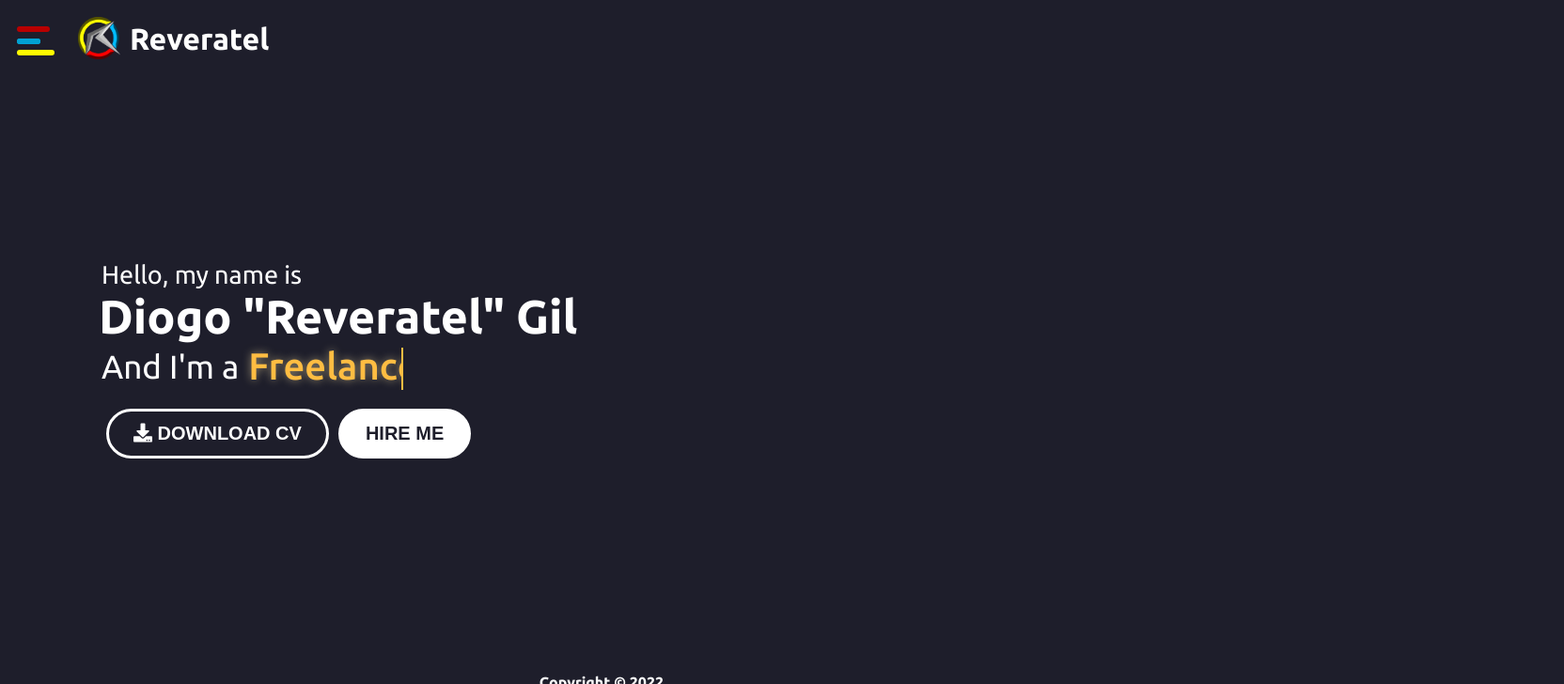
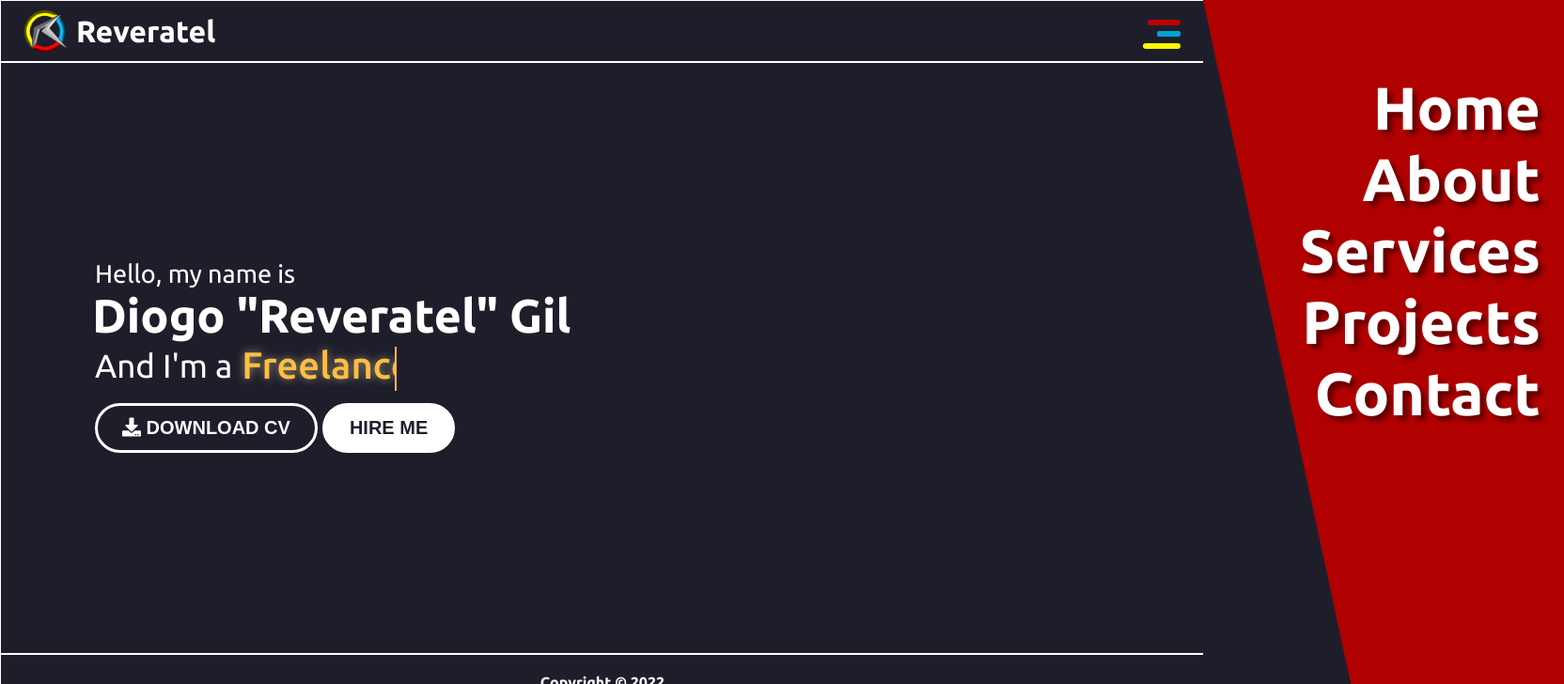
Before and after one commit to diogodesignergil/ePortfolio, a React (Create React App) app in the folder Client/: page / in a window 1280 px wide. Shown: the top 728 px of the page at 94% size, 1664 px wide, since content can reach past the window. Built offline with nearby package versions, Linux system fonts and the light colour scheme.

Commit message:
Modificação do menu

```diff
--- a/Client/package.json
+++ b/Client/package.json
@@ -6,6 +6,7 @@
     "@testing-library/jest-dom": "^5.16.1",
     "@testing-library/react": "^11.2.7",
     "@testing-library/user-event": "^12.8.3",
+    "aos": "^2.3.4",
     "axios": "^0.24.0",
     "react": "^17.0.2",
     "react-dom": "^17.0.2",
--- a/Client/src/App.css
+++ b/Client/src/App.css
@@ -1,15 +1,29 @@
 @import url("https://fonts.googleapis.com/css2?family=Poppins:wght@400;500;600;700&family=Share+Tech&family=Ubuntu:wght@400;500;700&display=swap");
 
-:root {
-  margin: 0;
-  padding: 0;
+body,
+html {
+  width: 100vw;
+  box-sizing: border-box;
   background-color: rgb(30, 30, 43);
   font-family: "Ubuntu", sans-serif;
   color: white;
-  box-sizing: border-box;
+  margin: 0;
+  padding: 0;
+  /* border: 3px darkgrey solid; */
+  overflow-x: hidden;
+}
+
+#root {
+  margin: 0;
+  padding: 0;
+  width: 100%;
 }
 
 a {
   text-decoration: none;
   color: white;
 }
+
+ul {
+  list-style: none;
+}
--- a/Client/src/components/layout/footer/footer.css
+++ b/Client/src/components/layout/footer/footer.css
@@ -4,6 +4,7 @@ footer {
   margin: 0;
   padding: 0;
   text-align: center;
+  border: 1px white solid;
 }
 .copyright {
   margin: 10px auto;
@@ -19,10 +20,9 @@ footer {
   display: inline-block;
   padding-right: 10px;
   padding-left: 10px;
-  margin-bottom: 10px;
 }
 .social-icons .fab {
-  font-size: 1.8em;
+  font-size: 1.5em;
 }
 .social-icons .fab {
   width: 50px;
@@ -43,11 +43,11 @@ footer {
 
 .social-icons.icon-zoom .fab:hover,
 .social-icons.icon-zoom .fab:active {
-  -webkit-transform: scale(1.5);
-  -moz-transform: scale(1.5);
-  -ms-transform: scale(1.5);
-  -o-transform: scale(1.5);
-  transform: scale(1.5);
+  -webkit-transform: scale(1.2);
+  -moz-transform: scale(1.2);
+  -ms-transform: scale(1.2);
+  -o-transform: scale(1.2);
+  transform: scale(1.2);
 }
 
 .social-icons .fa-github,
--- a/Client/src/components/layout/header/Header.js
+++ b/Client/src/components/layout/header/Header.js
@@ -6,9 +6,7 @@ import { Link } from "react-router-dom";
 export class Header extends Component {
   render() {
     return (
-      <div className="header">
-        {/* Menu tipo hambuger */}
-        <Menu />
+      <header className="header">
         {/* Logo */}
         <div className="logo">
           <Link to="/">
@@ -16,7 +14,9 @@ export class Header extends Component {
             <h1>Reveratel</h1>
           </Link>
         </div>
-      </div>
+        {/* Menu tipo hambuger */}
+        <Menu />
+      </header>
     );
   }
 }
--- a/Client/src/components/layout/header/header.css
+++ b/Client/src/components/layout/header/header.css
@@ -1,6 +1,9 @@
 .header {
-  padding: 10px;
   display: flex;
+  height: 8vh;
+  width: 100%;
+  border: 1px white solid;
+  justify-content: space-between;
 }
 
 .logo a {
@@ -11,6 +14,7 @@
   color: rgb(44, 44, 44);
   align-items: center;
   justify-content: center;
+  margin: auto 25px;
 }
 .logo img {
   margin-right: 10px;
@@ -25,3 +29,7 @@
     display: none;
   }
 }
+
+Menu {
+  float: right;
+}
--- a/Client/src/components/layout/header/menu/menu.css
+++ b/Client/src/components/layout/header/menu/menu.css
@@ -1,8 +1,7 @@
 nav {
   width: 40px;
   height: 25px;
-  margin: auto 0;
-  padding-right: 25px;
+  margin: auto 25px;
 }
 .icon {
   width: 100%;
@@ -19,18 +18,18 @@ nav {
   transition: 0.5s ease-in-out;
   cursor: pointer;
   margin-right: 25px;
-  z-index: 2;
+  z-index: 10;
 }
 .icon span {
   display: block;
   position: absolute;
-  z-index: 4;
+  z-index: 5;
   height: 6px;
   width: 100%;
 
   border-radius: 5px;
   opacity: 1;
-  left: 0;
+  right: 0;
   -webkit-transform: rotate(0deg);
   -moz-transform: rotate(0deg);
   -o-transform: rotate(0deg);
@@ -65,7 +64,7 @@ nav {
 .icon.iconActive span:nth-child(1) {
   top: 23px;
   width: 0%;
-  left: 50%;
+  right: 50%;
 }
 
 .icon.iconActive span:nth-child(2) {
@@ -91,67 +90,123 @@ nav {
 .icon.iconActive span:nth-child(4) {
   top: 18px;
   width: 0%;
-  left: 50%;
+  right: 50%;
 }
 
 .list {
   display: flex;
   flex-direction: column;
-  left: 1%;
+  right: 1%;
   padding: 75px 0 0;
   flex-wrap: nowrap;
 }
 
 .list .listItem {
-  list-style: none;
   margin: 0;
 }
 
 .list .listItem li {
-  margin: 2px -10px;
+  margin: 2px 25px;
   cursor: pointer;
   transition: 0.25s ease-in-out;
   font-size: 4rem;
   font-weight: 600;
   color: white;
   transition-delay: 0.25s;
+  text-shadow: 5px 5px 5px rgba(0, 0, 0, 0.45);
+  text-align: right;
+  z-index: 10;
 }
 .list .listItem li:hover {
   font-size: 4.5rem;
 }
 
-.menu.menuOpen {
+.menuOpen {
   height: 100vh;
-  background-color: rgba(0, 0, 0, 0.75);
   position: absolute;
   margin: 0;
   top: 0;
-  left: 0;
-  background: rgb(43, 43, 43);
-  -webkit-clip-path: polygon(0 0, 100% 0, 85% 100%, 0% 100%);
-  clip-path: polygon(0 0, 100% 0, 85% 100%, 0% 100%);
+  right: 0;
+  background: rgb(177, 0, 0);
+  -webkit-clip-path: polygon(0 0, 100% 0, 100% 100%, 45% 100%);
+  clip-path: polygon(0 0, 100% 0, 100% 100%, 45% 100%);
   width: 30%;
-  transition: 0.25s left cubic-bezier(0.77, 0, 0.175, 1);
+  transition: 0.2s right cubic-bezier(0.77, 0, 0.175, 1);
+  z-index: 9;
 }
+/* .menuOpen::after {
+  height: 100vh;
+  position: absolute;
+  margin: 0;
+  top: 0;
+  right: 0;
+  background: rgb(177, 0, 0);
+  -webkit-clip-path: polygon(0 0, 100% 0, 100% 100%, 50% 100%);
+  clip-path: polygon(0 0, 100% 0, 100% 100%, 35% 100%);
+  width: 90%;
+  transition: 0.3s right cubic-bezier(0.77, 0, 0.175, 1);
+  z-index: -3;
+  content: "";
+}
+.menuOpen::before {
+  height: 100vh;
+  position: absolute;
+  margin: 0;
+  top: 0;
+  right: 0;
+  background: rgb(0, 127, 177);
+  -webkit-clip-path: polygon(0 0, 100% 0, 100% 100%, 55% 100%);
+  clip-path: polygon(0 0, 100% 0, 100% 100%, 25% 100%);
+  width: 95%;
+  transition: 0.25s right cubic-bezier(0.77, 0, 0.175, 1);
+  content: "";
+  z-index: -3;
+} */
 
 .menu.menuClose {
   position: absolute;
-  left: -30%;
+  right: -30%;
   height: 100vh;
   top: 0;
-  background: rgb(43, 43, 43);
-  -webkit-clip-path: polygon(0 0, 100% 0, 85% 100%, 0% 100%);
-  clip-path: polygon(0 0, 100% 0, 85% 100%, 0% 100%);
+  background: rgb(177, 0, 0);
+  -webkit-clip-path: polygon(0 0, 100% 0, 100% 100%, 45% 100%);
+  clip-path: polygon(0 0, 100% 0, 100% 100%, 45% 100%);
   width: 30%;
-  transition: 0.25s left cubic-bezier(0.77, 0, 0.175, 1);
+  transition: 0.25s right cubic-bezier(0.77, 0, 0.175, 1);
+  z-index: 4;
 }
 
-@media screen and (max-width: 1024px) {
+/* .menu.menuClose::after {
+  position: absolute;
+  right: -35%;
+  height: 100vh;
+  top: 0;
+  background: rgb(0, 112, 177);
+  -webkit-clip-path: polygon(0 0, 100% 0, 100% 100%, 45% 100%);
+  clip-path: polygon(0 0, 100% 0, 100% 100%, 45% 100%);
+  width: 35%;
+  transition: 0.25s right cubic-bezier(0.77, 0, 0.175, 1);
+  z-index: 4;
+}
+.menu.menuClose::before {
+  position: absolute;
+  right: -35%;
+  height: 100vh;
+  top: 0;
+  background: rgb(177, 159, 0);
+  -webkit-clip-path: polygon(0 0, 100% 0, 100% 100%, 45% 100%);
+  clip-path: polygon(0 0, 100% 0, 100% 100%, 45% 100%);
+  width: 35%;
+  transition: 0.25s right cubic-bezier(0.77, 0, 0.175, 1);
+  z-index: 4;
+} */
+
+@media (max-width: 1124px) {
   .menu.menuOpen {
     width: 35%;
   }
   .menu.menuClose {
-    left: -35%;
+    right: -35%;
   }
   .list .listItem li {
     font-size: 4rem;
@@ -160,26 +215,68 @@ nav {
     font-size: 4.5rem;
   }
 }
-@media screen and (max-width: 768px) {
+@media (max-width: 980px) {
   .menu.menuOpen {
     width: 45%;
   }
   .menu.menuClose {
-    left: -45%;
+    right: -45%;
+  }
+  .list .listItem li {
+    font-size: 3.5rem;
+  }
+  .list .listItem li:hover {
+    font-size: 4rem;
+  }
+}
+@media (max-width: 730px) {
+  .menu.menuOpen {
+    width: 50%;
+  }
+  .menu.menuClose {
+    right: -50%;
+  }
+  .list .listItem li {
+    font-size: 3.5rem;
+  }
+  .list .listItem li:hover {
+    font-size: 4rem;
+  }
+}
+@media (max-width: 650px) {
+  .menu.menuOpen {
+    width: 55%;
+  }
+  .menu.menuClose {
+    right: -55%;
+  }
+  .list .listItem li {
+    font-size: 3.5rem;
+  }
+  .list .listItem li:hover {
+    font-size: 4rem;
+  }
+}
+@media (max-width: 580px) {
+  .menu.menuOpen {
+    width: 60%;
+  }
+  .menu.menuClose {
+    right: -60%;
   }
   .list .listItem li {
     font-size: 3rem;
   }
   .list .listItem li:hover {
-    font-size: 3.5rem;
+    font-size: 3rem;
   }
 }
-@media screen and (max-width: 480px) {
+@media (max-width: 480px) {
   .menu.menuOpen {
     width: 75%;
   }
   .menu.menuClose {
-    left: -75%;
+    right: -75%;
   }
   .list .listItem li {
     font-size: 2.5rem;
--- a/Client/src/page/Home.js
+++ b/Client/src/page/Home.js
@@ -2,12 +2,20 @@ import React from "react";
 import { Link } from "react-router-dom";
 import { Button } from "../components/Button";
 import "./home.css";
+import AOS from "aos";
+import "aos/dist/aos.css";
+
+AOS.init();
 
 function Home() {
   return (
     <section className="home" id="home">
       <div className="max-width">
-        <div className="home-content">
+        <div
+          className="home-content"
+          data-aos="fade-right"
+          data-aos-easing="ease-in-out"
+        >
           <div className="static-txt-1">Hello, my name is</div>
           <div className="static-txt-2">Diogo "Reveratel" Gil</div>
           <div className="wrapper">
@@ -25,7 +33,7 @@ function Home() {
             </ul>
           </div>
           <div className="button">
-            <a href="asset/img/logo.png" download>
+            <a href="asset/document/CV-DiogoGil.pdf" download>
               <Button
                 className="btns"
                 buttonStyle="btn--outline"
--- a/Client/src/page/home.css
+++ b/Client/src/page/home.css
@@ -1,8 +1,8 @@
 .home {
   width: 100%;
-  height: 100vh;
-  max-height: 78vh;
+  height: 78.5vh;
   display: flex;
+  border: 1px solid white;
 }
 .home .max-width {
   margin: auto 0 auto 100px;
@@ -99,7 +99,7 @@
   position: absolute;
   left: 0;
   top: 3px;
-  height: 100%;
+  height: 105%;
   width: 100%;
   background-color: rgb(30, 30, 43);
   /* background-color: rgba(255, 255, 255, 0.452); */
@@ -139,8 +139,11 @@
 }
 
 .button {
-  margin-top: 10px;
+  margin-top: 5px;
 }
 .button Button {
   margin: 5px 5px;
 }
+.button Button:first-child {
+  margin-left: 0;
+}
```
Also changed, not shown: 2 other files (tests, documents, lock files or other folders).
